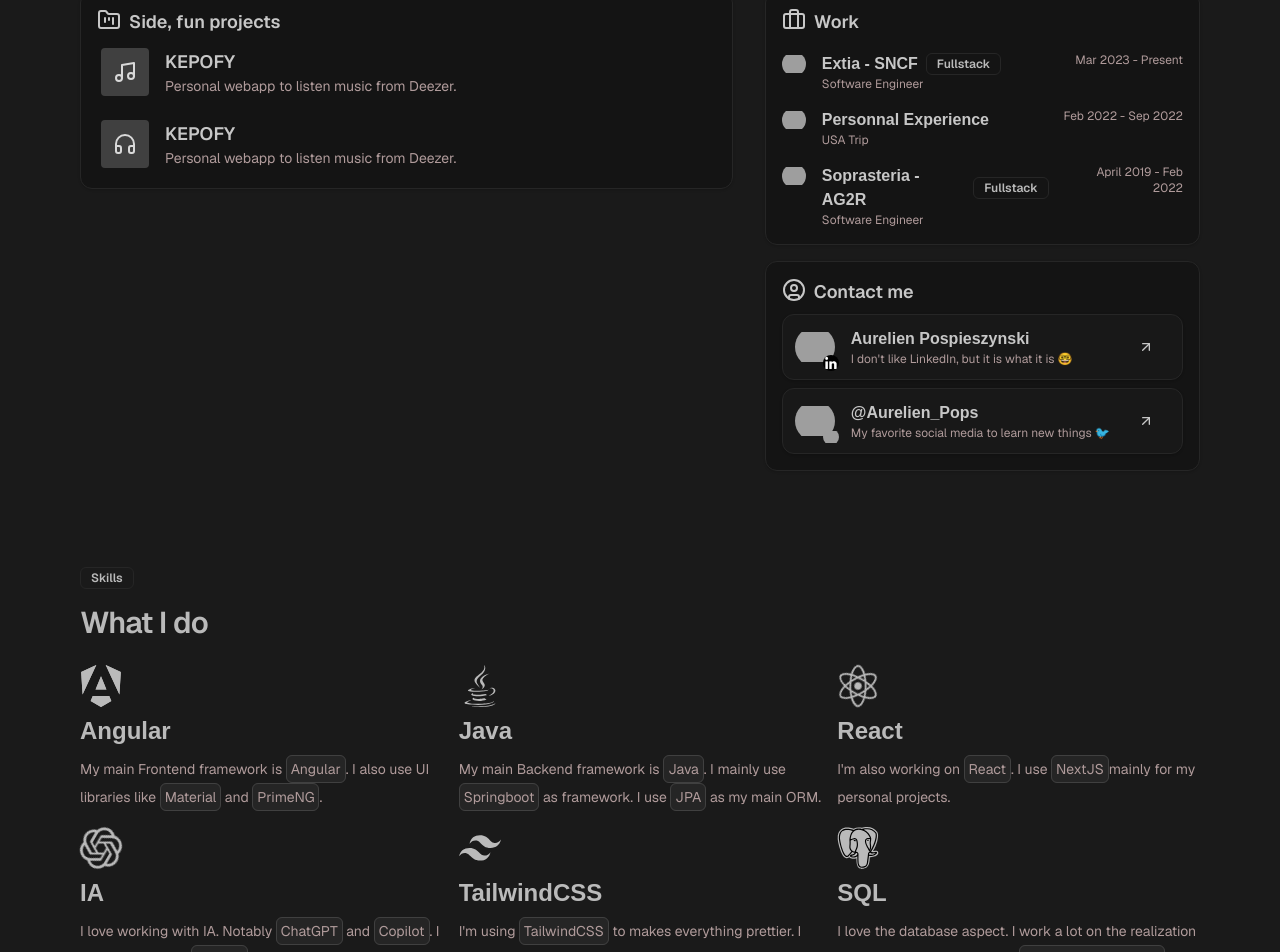
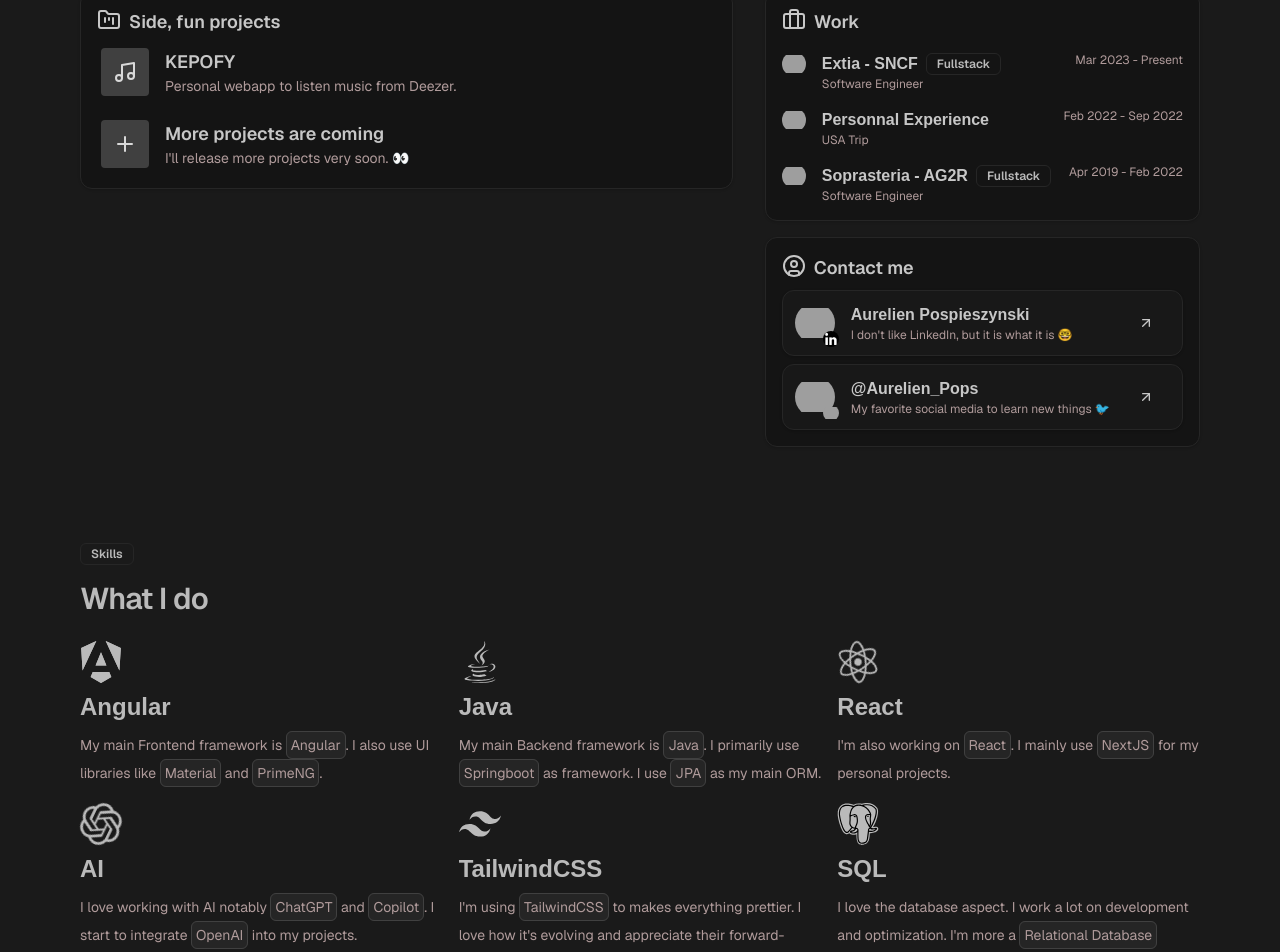
Before and after one commit to AurelienPospieszynski/Aurelien_Pops, a Next.js app: page / in a window 1280 px wide. Shown: the part 487-1439 px from the top of the page. Built offline with nearby package versions, Linux system fonts and the light colour scheme; grey boxes are pictures that could not be loaded; a web font is replaced by a local one.

Commit message:
FIX, now need to upload project?

```diff
--- a/app/_components/Contact.tsx
+++ b/app/_components/Contact.tsx
@@ -1,7 +1,5 @@
 import { Badge } from '@/components/ui/badge';
 import { Section } from './Section';
-import { Card } from '@/components/ui/card';
-import { ArrowUpRight } from 'lucide-react';
 import Link from 'next/link';
 import { ContactCard } from './ContactCard';
 
--- a/app/_components/Hero.tsx
+++ b/app/_components/Hero.tsx
@@ -13,7 +13,7 @@
           Software Engineer
         </h3>
         <p>
-          Curious and dynamic Fullstack Developer, I'm currently working for
+          Curious and dynamic I'm a Fullstack Developer currently working at
           <Link href="https://www.extia.fr/">
             <Code className="m-1">
               <img
--- a/app/_components/Skill.tsx
+++ b/app/_components/Skill.tsx
@@ -28,7 +28,7 @@
           <JavaIcon size={42} />
           <h3 className="text-2xl font-caption font-semibold">Java</h3>
           <p className="text-sm text-muted-foreground leading-7">
-            My main Backend framework is <Code>Java</Code>. I mainly use{' '}
+            My main Backend framework is <Code>Java</Code>. I primarily use{' '}
             <Code>Springboot</Code> as framework. I use <Code>JPA</Code> as my
             main ORM.
           </p>
@@ -41,8 +41,8 @@
           />
           <h3 className="text-2xl font-caption font-semibold">React</h3>
           <p className="text-sm text-muted-foreground leading-7">
-            I'm also working on <Code>React</Code>. I use <Code>NextJS</Code>
-            mainly for my personal projects.
+            I'm also working on <Code>React</Code>. I mainly use{' '}
+            <Code>NextJS</Code> for my personal projects.
           </p>
         </div>
       </div>
@@ -53,11 +53,11 @@
             className="animate-spin"
             style={{ animationDuration: '10s' }}
           />
-          <h3 className="text-2xl font-caption font-semibold">IA</h3>
+          <h3 className="text-2xl font-caption font-semibold">AI</h3>
           <p className="text-sm text-muted-foreground leading-7">
-            I love working with IA. Notably <Code>ChatGPT</Code> and{' '}
-            <Code>Copilot</Code>. I start to integrate <Code>OpenAI</Code> in my
-            projects.
+            I love working with AI notably <Code>ChatGPT</Code> and{' '}
+            <Code>Copilot</Code>. I start to integrate <Code>OpenAI</Code> into
+            my projects.
           </p>
         </div>
         <div className="flex flex-col gap-2 flex-1">
@@ -65,15 +65,16 @@
           <h3 className="text-2xl font-caption font-semibold">TailwindCSS</h3>
           <p className="text-sm text-muted-foreground leading-7">
             I'm using <Code>TailwindCSS</Code> to makes everything prettier. I
-            love the way it works and their perspective of evolution.
+            love how it's evolving and appreciate their forward-thinking
+            approach.
           </p>
         </div>
         <div className="flex flex-col gap-2 flex-1">
           <SqlIcon size={42} />
           <h3 className="text-2xl font-caption font-semibold">SQL</h3>
           <p className="text-sm text-muted-foreground leading-7">
-            I love the database aspect. I work a lot on the realization and
-            optimization. I'm more a <Code>Relationnal Database</Code> person.
+            I love the database aspect. I work a lot on development and
+            optimization. I'm more a <Code>Relational Database</Code> person.
           </p>
         </div>
       </div>
--- a/app/assets/db/SIDE_PROJECTS.tsx
+++ b/app/assets/db/SIDE_PROJECTS.tsx
@@ -1,4 +1,4 @@
-import { Headphones, Music } from 'lucide-react';
+import { Music, Plus } from 'lucide-react';
 import { SideProjectProps } from '../../_components/SideProject';
 
 /*
@@ -12,9 +12,9 @@
     url: 'https://github.com/AurelienPospieszynski/kepofy',
   },
   {
-    Logo: Headphones,
-    title: 'KEPOFY',
-    description: 'Personal webapp to listen music from Deezer. ',
-    url: 'https://github.com/AurelienPospieszynski/kepofy',
+    Logo: Plus,
+    title: 'More projects are coming',
+    description: "I'll release more projects very soon. 👀",
+    url: 'https://github.com/AurelienPospieszynski/',
   },
 ];
--- a/app/assets/db/WORK_EXPERIENCES.tsx
+++ b/app/assets/db/WORK_EXPERIENCES.tsx
@@ -24,7 +24,7 @@
       'https://media.licdn.com/dms/image/C560BAQHl1RvG-jIR2Q/company-logo_100_100/0/1630657481716/ag2r_la_mondiale_logo?e=1721260800&v=beta&t=lJrOWmukcIj47xC0gFxObaurS1i4HjUyxVy5gvcgCl8',
     company: 'Soprasteria - AG2R',
     position: 'Software Engineer',
-    date: 'April 2019 - Feb 2022',
+    date: 'Apr 2019 - Feb 2022',
     fullstack: true,
   },
 ];
```
